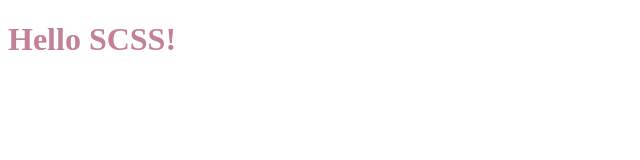
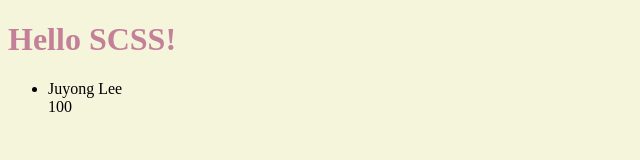
Before and after one commit to juyonglee/Sass-Syntactically-Awesome-Style-Sheets, a website built with Parcel: page index.html in a window 1280 px wide. Shown: the whole page, without its empty margins (0-640 px from the left). Built offline with nearby package versions, Linux system fonts and the light colour scheme.

Commit message:
중첩기능을 위한 HTML 변경

```diff
--- a/index.html
+++ b/index.html
@@ -9,8 +9,16 @@
   <title>SCSS Project</title>
 </head>
 <body>
-<div class="container">
-  <h1>Hello SCSS!</h1>
-</div>
+  <div class="container">
+    <h1>Hello SCSS!</h1>
+    <div class="user">
+      <ul>
+        <li>
+          <div class="name">Juyong Lee</div>
+          <div class="age">100</div>
+        </li>
+      </ul>
+    </div>
+  </div>
 </body>
 </html>
--- a/main.scss
+++ b/main.scss
@@ -1,5 +1,15 @@
+$color: #c38098;
+$background-color: beige;
+
+body {
+  background-color: $background-color;
+}
+
 .container {
   h1 {
-    color: #c38098;
+    // Font-Color 설정
+    color: $color;
+    /* font-style: oblique; */
+    /*! font-style: oblique; */
   }
 }
```
